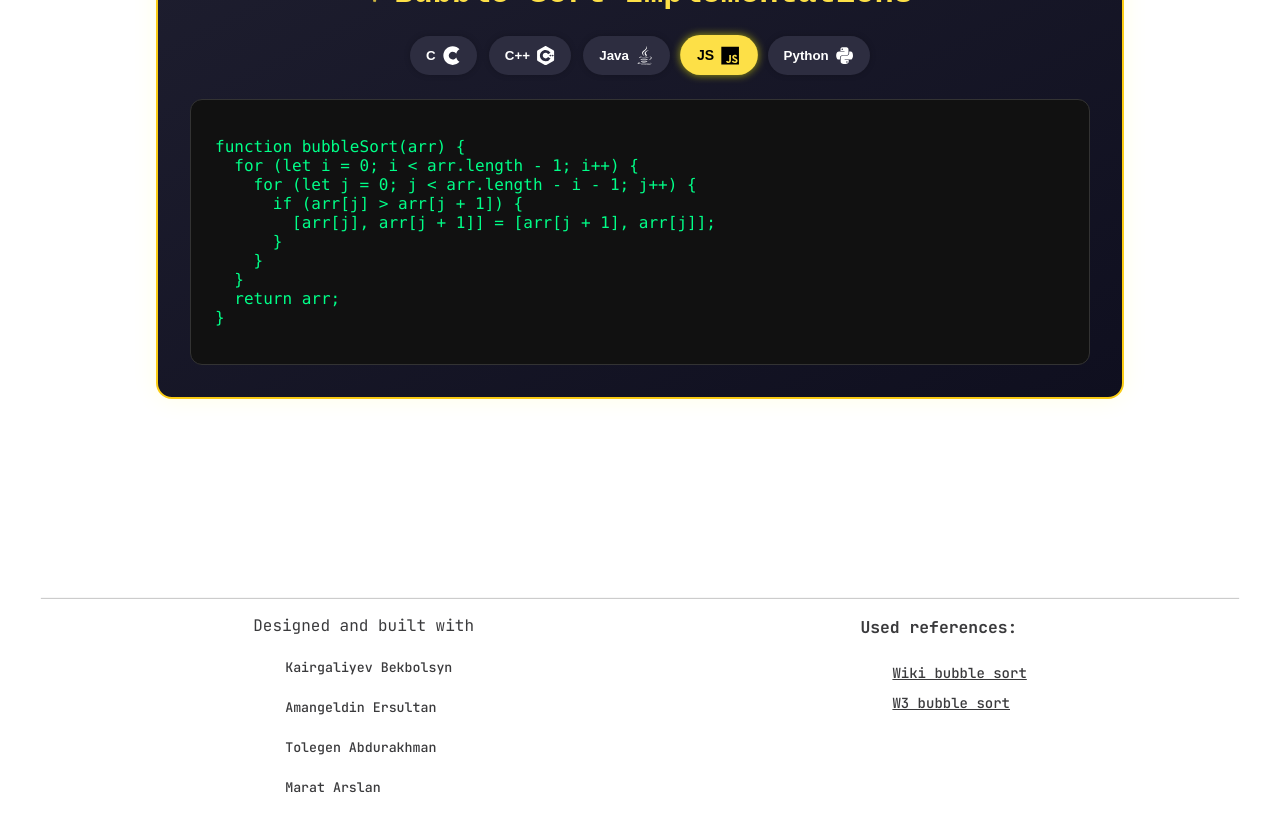
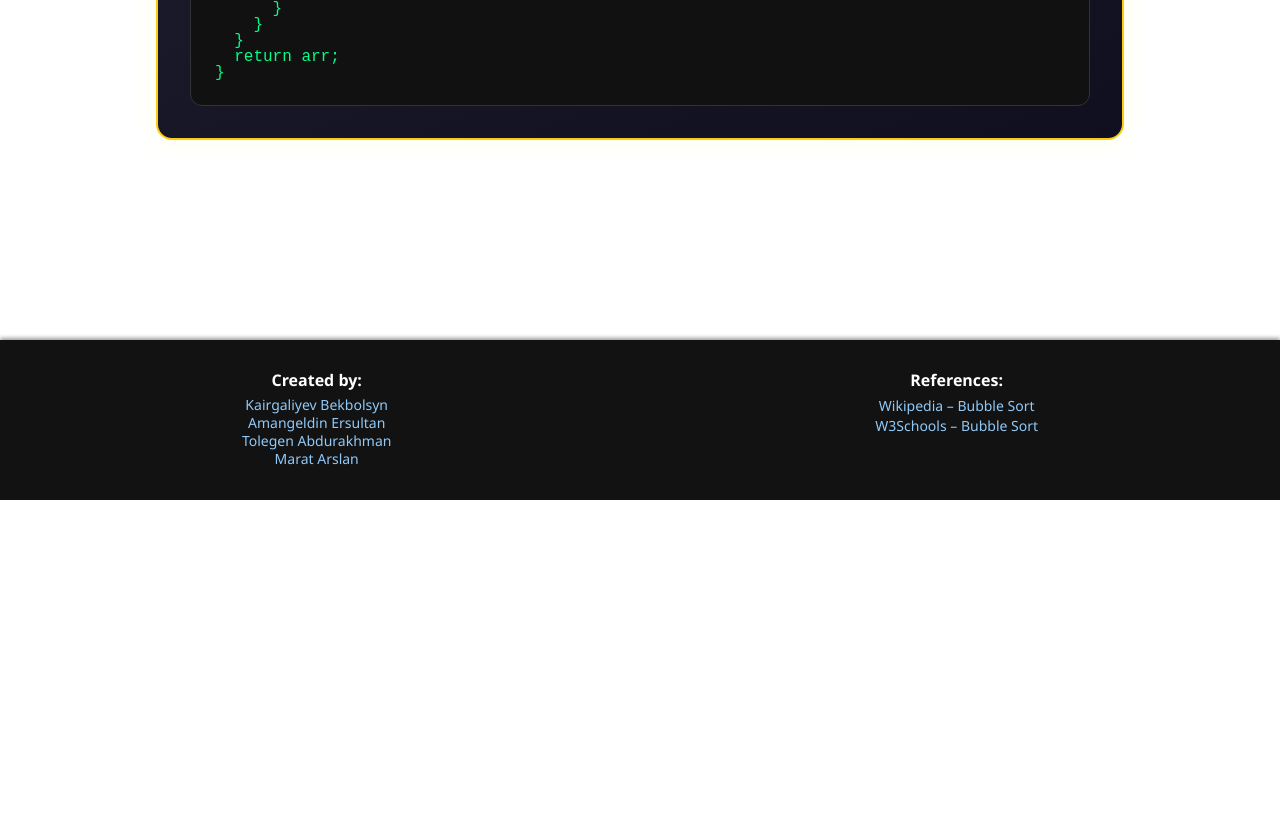
Before and after one commit to kai713/algos-project, a React (Create React App) app: page / in a window 1280 px wide. Shown: the part 1120-1952 px from the top of the page. After the commit the page ends 1620 px from the top, so only its background shows below. Built offline with nearby package versions, Linux system fonts and the light colour scheme; a web font is replaced by a local one.

Commit message:
feature/beka

```diff
--- a/src/App.js
+++ b/src/App.js
@@ -113,6 +113,7 @@ class App extends Component {
     return (
       <div className={theme}>
         <TopBar
+            className="custom-dropdown"
           drawerOpen={this.state.appDrawerOpen}
           toggleDrawer={this.toggleAppDrawer}
         >
@@ -134,7 +135,6 @@ class App extends Component {
               desc={desc}
           />
           <div className="mt-8">
-            <h2 className="text-center text-xl font-bold text-white mb-4">Code Implementations</h2>
             <CodeTabs />
           </div>
         </main>
--- a/src/components/molecules/Footer/index.js
+++ b/src/components/molecules/Footer/index.js
@@ -1,63 +1,32 @@
 import React from 'react';
 import './style.css';
-/**
- * EN: Footer component displaying project authors and references.
- * RU: Компонент подвала страницы, отображающий авторов проекта и используемые источники.
- *
- * @component
- * @example
- * <Footer />
- *
- * @returns {JSX.Element} EN: Rendered footer content. RU: Возвращает JSX с содержимым подвала.
- */
-const Footer = (props) => {
+
+const Footer = () => {
   return (
       <footer className="Footer">
-      <section>
-        Designed and built with{' '}
-        <h5
-          rel="noopener noreferrer"
-          className="Footer__Link"
-        >
-          Kairgaliyev Bekbolsyn
-        </h5>
-        <h5
-            rel="noopener noreferrer"
-            className="Footer__Link"
-        >
-          Amangeldin Ersultan
-        </h5>
-        <h5
-            rel="noopener noreferrer"
-            className="Footer__Link"
-        >
-          Tolegen Abdurakhman
-        </h5>
-        <h5
-            rel="noopener noreferrer"
-            className="Footer__Link"
-        >
-          Marat Arslan
-        </h5>
+        <section className="Footer__Authors">
+          <h4>Created by:</h4>
+          <a href="https://github.com/kai713">Kairgaliyev Bekbolsyn</a>
+          <a href="https://github.com/YersDev">Amangeldin Ersultan</a>
+          <a href="https://github.com/aboksk">Tolegen Abdurakhman</a>
+          <a href="https://github.com/MAGunter">Marat Arslan</a>
         </section>
 
-      <section className="Footer_2">
-        <h3>Used references:</h3> {' '}
+        <section className="Footer__Links">
+          <h4>References:</h4>
           <a
               href="https://en.wikipedia.org/wiki/Bubble_sort"
               target="_blank"
               rel="noopener noreferrer"
-          className="Footer__Link"
           >
-          Wiki bubble sort
+            Wikipedia – Bubble Sort
           </a>
           <a
               href="https://www.w3schools.com/dsa/dsa_algo_bubblesort.php"
               target="_blank"
               rel="noopener noreferrer"
-          className="Footer__Link"
           >
-          W3 bubble sort
+            W3Schools – Bubble Sort
           </a>
         </section>
       </footer>
--- a/src/components/molecules/Footer/style.css
+++ b/src/components/molecules/Footer/style.css
@@ -1,72 +1,77 @@
-.Footer {
-  box-sizing: border-box;
-  min-height: 64px;
-  max-width: 1200px;
-  width: 100%;
-  margin: 0 auto; /* <-- Центрирует по горизонтали */
-  padding: 1rem 20px;
-
-  bottom: 0;
-
-  display: flex;
-  flex-flow: row wrap;
-  justify-content: space-around;
-  align-items: center;
-
-  text-align: center;
-
-  background-color: var(--background-color-2);
-  box-shadow: 0px -2px 1px -1px rgba(0, 0, 0, 0.2);
-
-  transition: background-color 500ms ease-in-out;
+:root {
+    --footer-bg: #121212;
+    --footer-text: #e0e0e0;
+    --footer-link: #90caf9;
+    --footer-link-hover: #64b5f6;
 }
 
-.Footer__Items {
-  flex-grow: 1;
-  display: inline-flex;
-  justify-content: flex-end;
+.Footer {
+    padding: 2rem 1rem;
+    background-color: var(--footer-bg);
+    color: var(--footer-text);
+    display: flex;
+    justify-content: space-around;
+    align-items: flex-start;
+    flex-wrap: wrap;
+    gap: 2rem;
+    font-family: 'Segoe UI', sans-serif;
+    font-size: 14px;
+    box-shadow: 0 -2px 4px rgba(0, 0, 0, 0.4);
+    text-decoration: none;
+
 }
 
-@media (max-width: 599px) {
-  .Footer__Items {
-    flex-flow: column;
-    padding: 0.5rem;
-  }
-  .Footer_2{
-    margin-top: 50px;
-  }
+.Footer__Authors a {
+    text-decoration: none;
+    color: var(--footer-link);
+    margin: 2px 0;
+    transition: color 0.3s ease;
 }
 
-.Footer__Items * {
-  padding: 0rem 1rem;
-}
-
-.Footer_2{
-  transform: translateY(-60px);
-  display: flex;
-  flex-direction: column;
-  text-align: left;
-  line-height: 30px;
-  font-weight: 500;
-  font-size: 14px;
-}
-.Footer_2 h5{
-  font-weight: 500;
+.Footer__Authors a:hover {
+    color: var(--footer-link-hover);
 }
 
 
-.Footer__Heart {
-  color: var(--secondary);
-  font-weight: 700;
+.Footer__Authors,
+.Footer__Links {
+    display: flex;
+    flex-direction: column;
+    text-decoration: none;
+    color: #FFFFFF;
 }
 
-.Footer__Link {
-  text-align: left;
-  color: var(--text-color);
-  font-weight: 500;
-  padding-left: 2rem;
+.Footer__Authors h4,
+.Footer__Links h4 {
+    margin-bottom: 0.5rem;
+    font-size: 16px;
+    font-weight: 600;
+    color: #ffffff;
+    text-decoration: none;
 }
 
-.Footer__Link:hover {
-  color: var(--secondary-dark);
+.Footer__Authors p {
+    margin: 2px 0;
+    color: var(--footer-text);
+    font-weight: 400;
+    text-decoration: none;
 }
+
+.Footer__Links a {
+    text-decoration: none;
+    color: var(--footer-link);
+    margin: 3px 0;
+    transition: color 0.3s ease;
+}
+
+.Footer__Links a:hover {
+    color: var(--footer-link-hover);
+}
+
+@media (max-width: 600px) {
+    .Footer {
+        flex-direction: column;
+        align-items: center;
+        text-align: center;
+    }
+}
--- a/src/components/molecules/Menu/style.css
+++ b/src/components/molecules/Menu/style.css
@@ -12,6 +12,7 @@
     left: 0;
     right: 0;
 
+
     max-height: 80vh;
     padding: 0;
     margin: 0;
@@ -21,7 +22,6 @@
     text-align: justify;
     list-style: none;
     background-color: var(--background-color-2);
-  overflow: scroll;
 }
 
 .Menu__Header {
@@ -45,6 +45,7 @@
 .Menu__Item {
     border-bottom: 1px solid var(--gray-300);
     padding: 0.75rem;
+    scrollbar-width: none;
 }
 
 .Menu__Item:hover,
@@ -54,8 +55,63 @@
     cursor: pointer;
 }
 
+.Menu__Item::-webkit-scrollbar {
+    width: 0;
+    height: 0;
+}
+
 .Menu__Item:last-of-type {
     border: none;
 }
 
+html, body, div, span, applet, object, iframe,
+h1, h2, h3, h4, h5, h6, p, blockquote, pre,
+a, abbr, acronym, address, big, cite, code,
+del, dfn, em, img, ins, kbd, q, s, samp,
+small, strike, strong, sub, sup, tt, var,
+b, u, i, center,
+dl, dt, dd, ol, ul, li,
+fieldset, form, label, legend,
+table, caption, tbody, tfoot, thead, tr, th, td,
+article, aside, canvas, details, embed,
+figure, figcaption, footer, header, hgroup,
+menu, nav, output, ruby, section, summary,
+time, mark, audio, video {
+    margin: 0;
+    padding: 0;
+    border: 0;
+    font-size: 100%;
+    font: inherit;
+    vertical-align: baseline;
+}
+
+/* HTML5 display-role reset for older browsers */
+article, aside, details, figcaption, figure,
+footer, header, hgroup, menu, nav, section {
+    display: block;
+}
+
+body {
+    line-height: 1;
+}
+
+ol, ul {
+    list-style: none;
+}
+
+blockquote, q {
+    quotes: none;
+}
+
+blockquote:before, blockquote:after,
+q:before, q:after {
+    content: '';
+    content: none;
+}
+
+table {
+    border-collapse: collapse;
+    border-spacing: 0;
+}
+
 /* MODIFIER */
--- a/src/components/molecules/SortInfo/index.js
+++ b/src/components/molecules/SortInfo/index.js
@@ -41,7 +41,6 @@ const SortInfo = ({
   return (
     <div className="SortInfo">
       <hr />
-      <h1>{title ? title : 'Select Algorithm'}</h1>
 
       <div className="SortInfo__Body">
         <article className="SortInfo__Article">
--- a/src/components/organisms/TopBar/index.js
+++ b/src/components/organisms/TopBar/index.js
@@ -16,7 +16,7 @@ const TopBar = ({ drawerOpen, toggleDrawer, children }) => {
             iconClass="TopBar__Icon"
             onClick={toggleDrawer}
           />
-          <span className="TopBar__Title">Sort Visualizer</span>
+          <span className="TopBar__Title">Algorithm project</span>
         </section>
         <section className="TopBar__Section TopBar__Section_align_end">
           {children}
--- a/src/components/organisms/TopBar/style.css
+++ b/src/components/organisms/TopBar/style.css
@@ -7,6 +7,11 @@
 
   --top-bar-content-display: none;
   --top-bar-mobile-breakpoint: 599px;
+
+  background: linear-gradient(to bottom right, #1e1e2f, #0f0f1f);
+  color: white;
+  border: 1px solid #facc15;
+  font-family: 'Fira Code', monospace;
 
   display: flex;
   position: fixed;
@@ -21,6 +26,18 @@
 
   transition: background-color 500ms ease-in-out;
 }
+
+.custom-dropdown {
+  overflow-y: auto;
+  max-height: 200px;
+}
+
+.custom-dropdown::-webkit-scrollbar {
+  width: 0;
+  height: 0;
+}
+
+
 
 /* Default Mobile Styles */
 @media (max-width: 599px) {
--- a/src/index.js
+++ b/src/index.js
@@ -1,9 +1,7 @@
-import React from 'react';
-import ReactDOM from 'react-dom';
+import { createRoot } from 'react-dom/client';
 import './index.css';
-import App from './App';
-import * as serviceWorker from './serviceWorker';
 
-ReactDOM.render(<App />, document.getElementById('root'));
+import App from "./App";
 
-serviceWorker.register();
+const root = createRoot(document.getElementById('root'));
+root.render(<App />);
```
Also changed, not shown: package.json (+6 -5 lines), .yarnrc.yml (added), 2 other files (tests, documents, lock files or other folders). Lines whose indentation alone changed are shown as unchanged.
